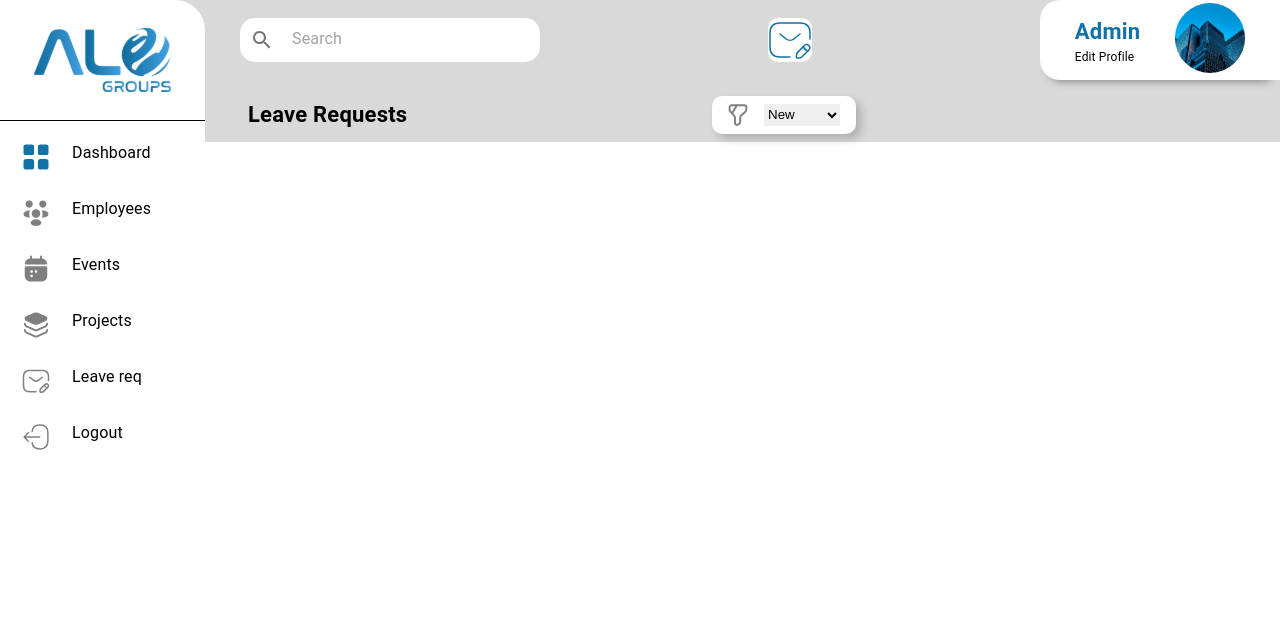
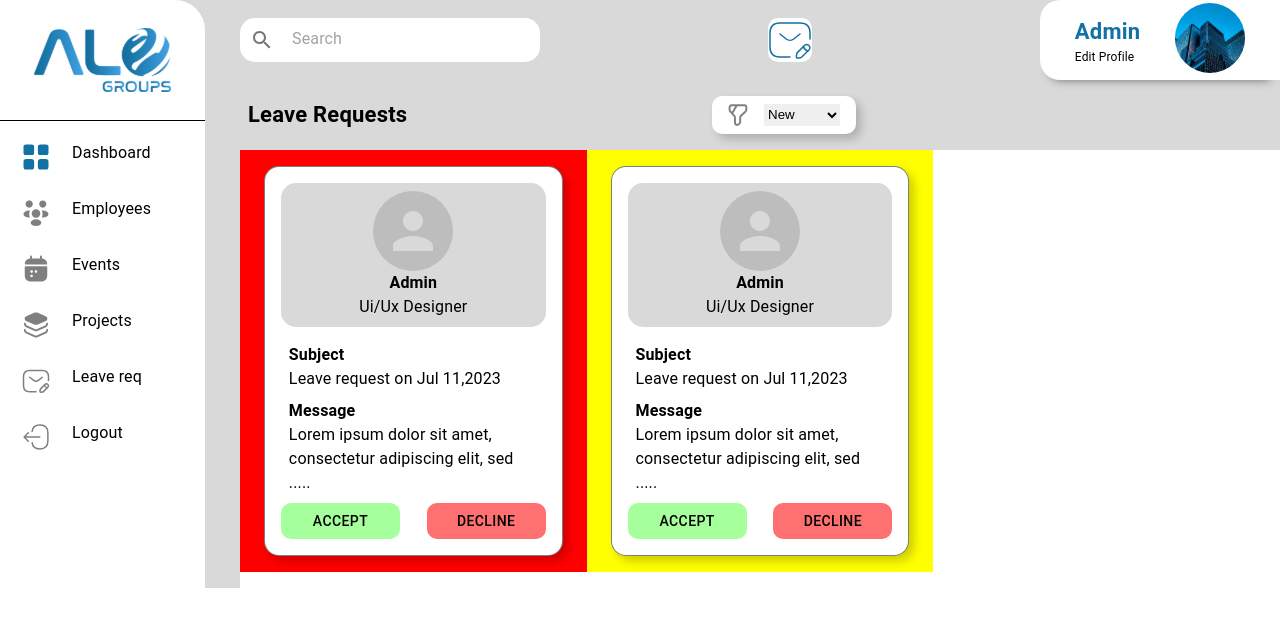
Before and after one commit to adharsh2000/alo_group, a React (Create React App) app: page /admin/leaves in a window 1280 px wide. Shown: the top 626 px of the page. Built offline with nearby package versions, Linux system fonts and the light colour scheme.

Commit message:
leave card basics cmpleted

```diff
--- /dev/null
+++ b/src/Components/AdminComponents/AdminLeaveCard.jsx
@@ -0,0 +1,76 @@
+import React from "react";
+import { Avatar, Box, Button, Typography, useTheme } from "@mui/material";
+
+const AdminLeaveCard = () => {
+  const theme = useTheme();
+  const shadow = theme?.shape?.shadow;
+  return (
+    <Box
+      p={2}
+      bgcolor="#fff"
+      width="95%"
+      borderRadius="15px"
+      border="1px solid rgba(0, 0, 0, 0.50)"
+      boxShadow={shadow}
+    >
+      <Box
+        width="100%"
+        bgcolor="#D9D9D9"
+        borderRadius="15px"
+        display="flex"
+        flexDirection="column"
+        alignItems="center"
+        p={1}
+      >
+        <Avatar
+          sx={{
+            width: 80,
+            height: 80,
+          }}
+        />
+        <Typography fontWeight="bold">Admin</Typography>
+        <Typography fontSize="medium">Ui/Ux Designer</Typography>
+      </Box>
+      <Box p={1}>
+        <Typography mt={1} fontWeight="bold">
+          Subject
+        </Typography>
+        <Typography>Leave request on Jul 11,2023</Typography>
+        <Typography mt={1} fontWeight="bold">
+          Message
+        </Typography>
+        <Typography>
+          Lorem ipsum dolor sit amet, consectetur adipiscing elit, sed .....
+        </Typography>
+      </Box>
+      <Box display="flex" justifyContent="space-between">
+        <Button
+          sx={{
+            backgroundColor: "#A5FF9D",
+            color: "#000",
+            width: "45%",
+            "&:hover": {
+              backgroundColor: "#A5FF9D",
+            },
+          }}
+        >
+          Accept
+        </Button>
+        <Button
+          sx={{
+            backgroundColor: "#FF7070",
+            color: "#000",
+            width: "45%",
+            "&:hover": {
+              backgroundColor: "#FF7070",
+            },
+          }}
+        >
+          Decline
+        </Button>
+      </Box>
+    </Box>
+  );
+};
+
+export default AdminLeaveCard;
--- a/src/Pages/Admin/AdminLeaveReq.jsx
+++ b/src/Pages/Admin/AdminLeaveReq.jsx
@@ -1,6 +1,7 @@
 import React from "react";
-import { Box, Typography, useTheme } from "@mui/material";
+import { Box, Grid, Typography, useTheme } from "@mui/material";
 import filterIcon from "../../Icons/AdminIcons/FilterIcon.svg"
+import AdminLeaveCard from "../../Components/AdminComponents/AdminLeaveCard";
 
 const AdminLeaveReq = () => {
   const theme = useTheme();
@@ -35,6 +36,36 @@ const AdminLeaveReq = () => {
           </select>
         </Box>
       </Box>
+      <Box bgcolor="#fff">
+      <Grid container xs={12} sm={12}>
+          <Grid
+            item
+            xs={12}
+            sm={6}
+            md={4}
+            display="flex"
+            justifyContent="center"
+            mb={2}
+            p={2}
+            bgcolor="red"
+          >
+            <AdminLeaveCard />
+          </Grid>
+          <Grid
+            item
+            xs={12}
+            sm={6}
+            md={4}
+            display="flex"
+            justifyContent="center"
+            mb={2}
+            p={2}
+            bgcolor="yellow"
+          >
+            <AdminLeaveCard />
+          </Grid>
+        </Grid>
+      </Box>
     </>
   );
 };
```
